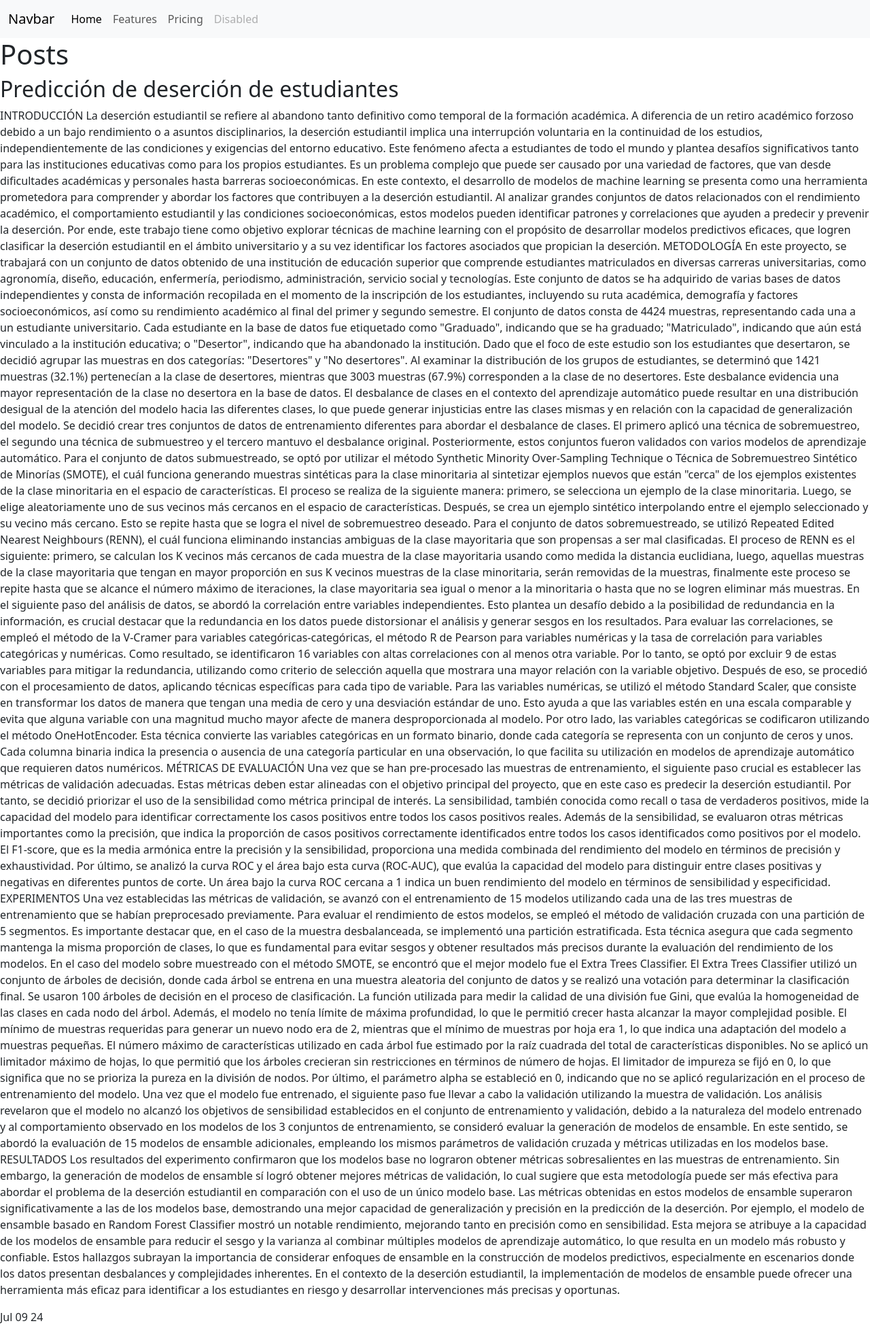
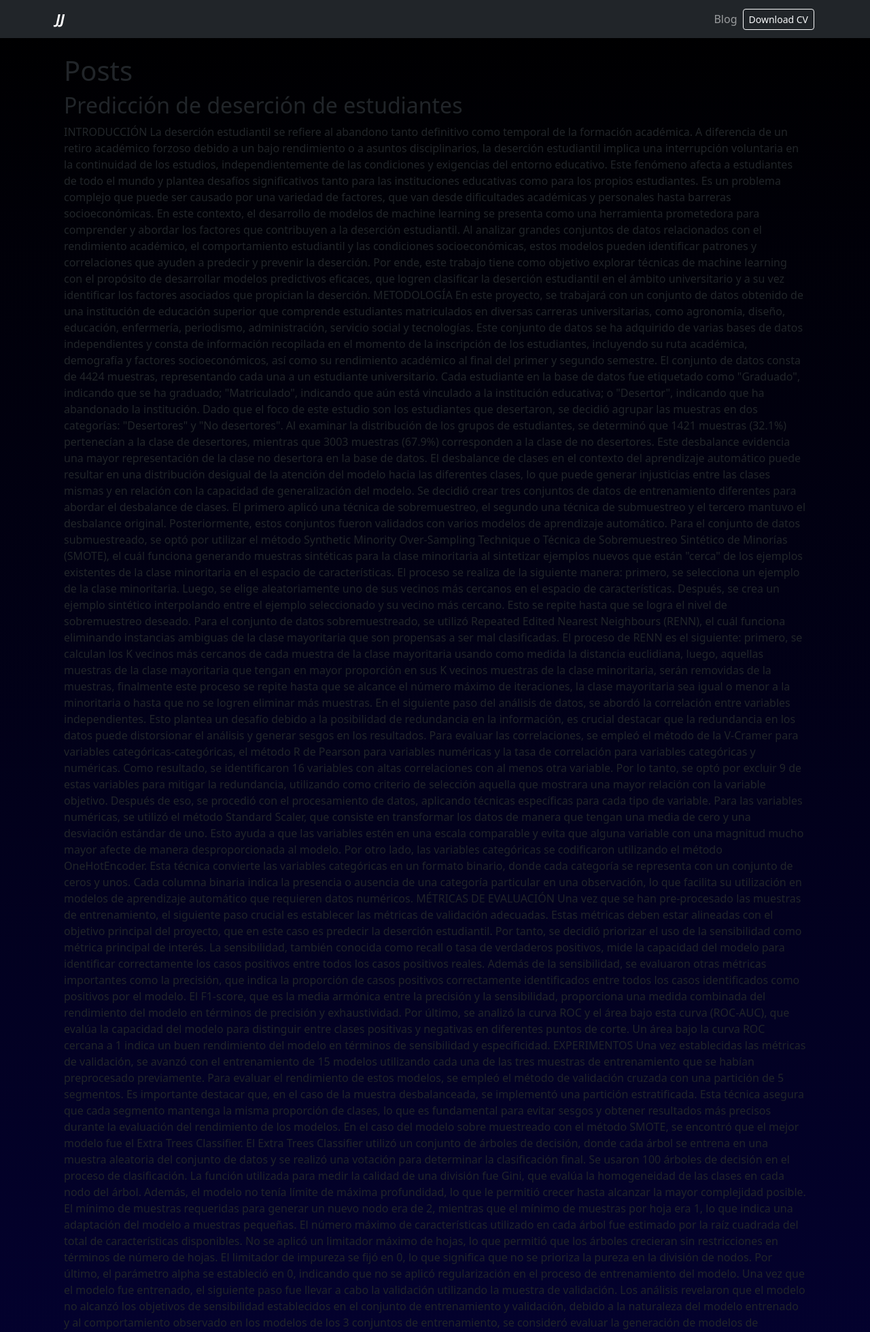
Before and after one commit to jadercaro/Portfolio-Personal-Website, a Django app: page /blog/ in a window 1280 px wide. Shown: the top 1960 px of the page at 68% size. Run offline with Django 5.2, Linux system fonts and the light colour scheme; data comes from the database, SQL or seed files in the repository.

Commit message:
feat: Update navbar styling and add main.css
The code changes include updating the navbar styling in the `navbar.html` file and adding a new `main.css` file in the `static` directory. This improves the appearance and user experience of the website.

```diff
--- /dev/null
+++ b/Backend/portafolio/static/main.css
@@ -0,0 +1,3 @@
+body {
+    background: linear-gradient(to bottom, black, #050245);
+}
--- a/Backend/portafolio/templates/components/navbar.html
+++ b/Backend/portafolio/templates/components/navbar.html
@@ -1,22 +1,16 @@
-<nav class="navbar navbar-expand-lg bg-body-tertiary">
-    <div class="container-fluid">
-      <a class="navbar-brand" href="#">Navbar</a>
+<nav class="navbar navbar-expand-lg  navbar-dark bg-dark">
+    <div class="container">
+      <a class="navbar-brand fw-bold fst-italic" href="/">JJ</a>
       <button class="navbar-toggler" type="button" data-bs-toggle="collapse" data-bs-target="#navbarNav" aria-controls="navbarNav" aria-expanded="false" aria-label="Toggle navigation">
         <span class="navbar-toggler-icon"></span>
       </button>
       <div class="collapse navbar-collapse" id="navbarNav">
-        <ul class="navbar-nav" >
+        <ul class="navbar-nav ms-auto" >
           <li class="nav-item">
-            <a class="nav-link active" class="animate__flash" aria-current="page"  href="#">Home</a>
+            <a class="nav-link" href="{% url 'blog:posts' %}">Blog</a>
           </li>
-          <li class="nav-item">
-            <a class="nav-link" href="#">Features</a>
-          </li>
-          <li class="nav-item">
-            <a class="nav-link" href="#">Pricing</a>
-          </li>
-          <li class="nav-item">
-            <a class="nav-link disabled" aria-disabled="true">Disabled</a>
+          <li class="nav-item d-flex align-items-center">
+            <a class="btn btn-sm btn-outline-light" href="#">Download CV</a>
           </li>
         </ul>
       </div>
--- a/Backend/portafolio/templates/layout.html
+++ b/Backend/portafolio/templates/layout.html
@@ -1,3 +1,4 @@
+{% load static %}
 <!DOCTYPE html>
 <html lang="en">
 <head>
@@ -6,18 +7,18 @@
     <title>Django Portfolio</title>
     <link href="https://cdn.jsdelivr.net/npm/bootstrap@5.3.3/dist/css/bootstrap.min.css" rel="stylesheet" integrity="sha384-QWTKZyjpPEjISv5WaRU9OFeRpok6YctnYmDr5pNlyT2bRjXh0JMhjY6hW+ALEwIH" crossorigin="anonymous">
     <link rel="stylesheet" href="https://cdnjs.cloudflare.com/ajax/libs/animate.css/4.1.1/animate.min.css"/>
-
+    <link rel="stylesheet" href="{% static 'main.css' %}">
 </head>
 <body>
     {% include 'components/navbar.html' %}
 
-
+    <div class="container p-4">
     {% block content %}
-    {% endblock %}
 
 
+    {% endblock %}
+    </div>
 
-    <footer>Footer</footer>
 
 
 </body>
```
